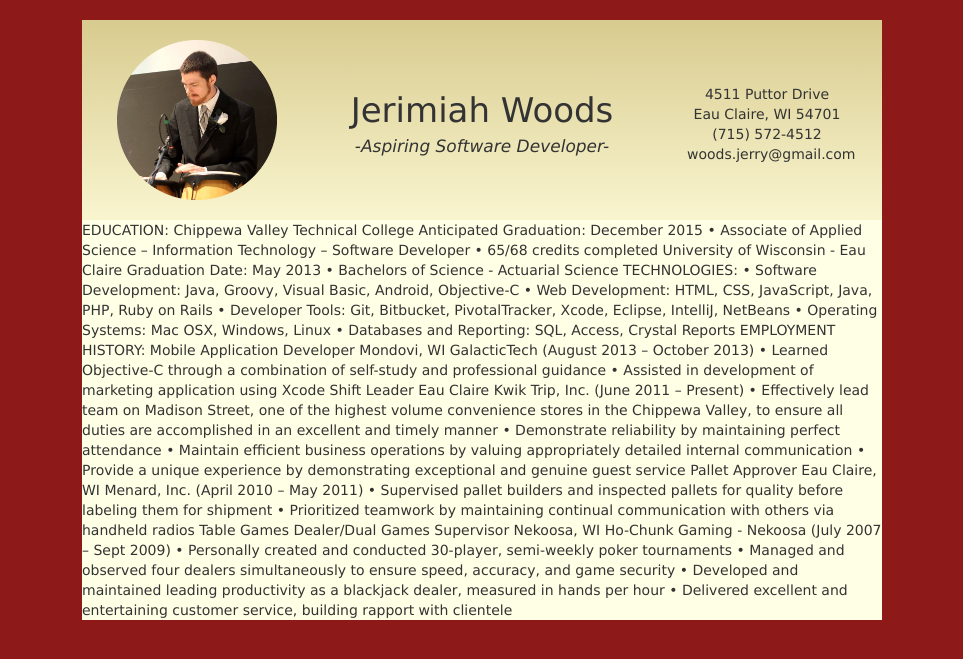
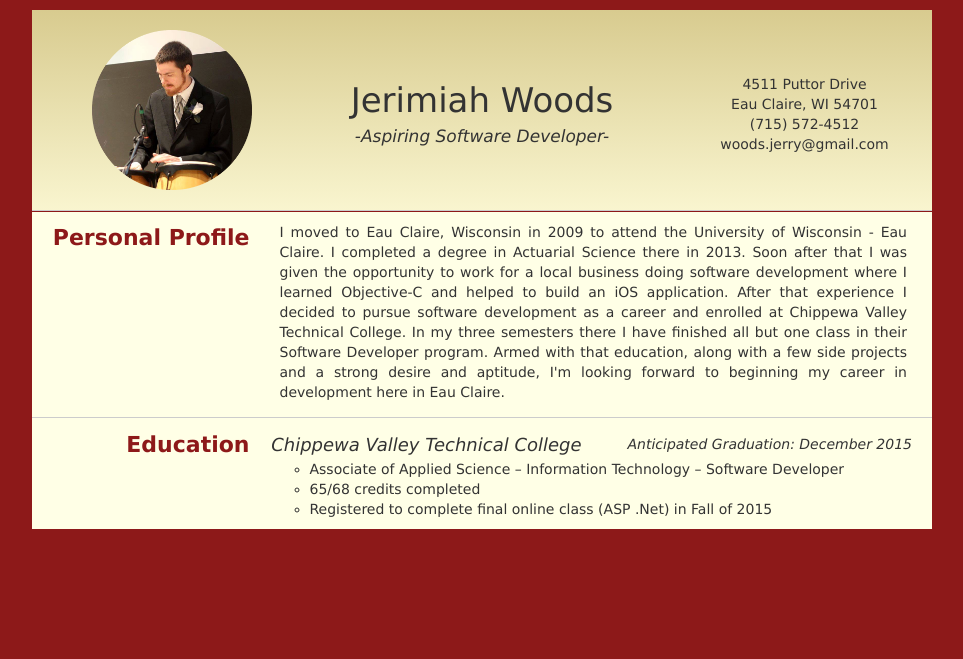
Before and after one commit to disciple520/jerimiahwoods.com, a PHP site: page / in a window 1280 px wide. Shown: the top 659 px of the page, without its empty margins (158-1121 px from the left). Run offline with PHP 8.4, Linux system fonts and the light colour scheme; some libraries are stand-ins or nearby versions.

Commit message:
Add beginning of content

```diff
--- a/css/main.css
+++ b/css/main.css
@@ -107,10 +107,25 @@ body {
 }
 
 #content {
-  width: 85%;
   margin: 0 auto;
-  max-width: 800px;
+  width: 98%;
+  max-width: 900px;
   overflow: hidden;
+}
+
+.details {
+  padding-left: 15px;
+  padding-right: 15px;
+  padding-top: 10px;
+  font-size: 14px;
+}
+
+.details li {
+  clear: left;
+}
+
+.details ul {
+  list-style-type: circle;
 }
 
 #header {
@@ -124,8 +139,27 @@ body {
   filter: progid:DXImageTransform.Microsoft.gradient( startColorstr='#d8cb8f', endColorstr='#f9f5cf',GradientType=0 ); /* IE6-9 */
 
   padding: 20px;
-  margin-top: 20px;
+  margin-top: 10px;
   overflow: hidden;
+}
+
+.heading {
+  padding-left: 20px;
+  padding-top: 10px;
+  font-weight: bold;
+  font-size: 22px;
+  text-align: center;
+  color: #8D1919;
+}
+
+hr {
+ margin: 0;
+}
+.info {
+  padding-left: 5px;
+  padding-right: 5px;
+  padding-top: 5px;
+  margin-left: 0px;
 }
 
 #name {
@@ -139,15 +173,21 @@ body {
 
 #name span {
   font-style: italic;
-  font-size:17px;
+  font-size: 17px;
   text-align: center;
 }
 
+#personal-profile {
+  padding-left: 30px;
+  padding-right: 30px;
+  padding-top: 5px;
+  text-align: justify;
+}
 #pic {
   display: inline-block;
 }
 
-#profile_picture {
+#profile-picture {
   text-align: right;
 }
 
@@ -156,10 +196,55 @@ body {
   clear: both;
 }
 
+.subheading, .sub-subheading {
+  font-style: italic;
+  text-align: center;
+}
+.subheading {
+  font-size: 18px;
+}
+.sub-subheading {
+  font-size: 12px;
+}
+
+@media(min-width:992px){
+
+  .details {
+    padding-top: 35px;
+  }
+
+  .heading {
+    padding-right: 0px;
+    text-align: right;
+  }
+
+  #personal-profile {
+    padding-top: 10px;
+    padding-bottom: 5px;
+    padding-right: 40px;
+  }
+
+  .subheading {
+    padding-top: 8px;
+  }
+  .sub-subheading {
+    padding-top: 10px;
+    padding-right: 30px;
+    text-align: right;
+    font-size: 14px;
+  }
+
+}
+
+/* These two media queries were from designing desktop-first */
 @media(max-width:992px){
 
-  #profile_picture {
+  #profile-picture {
     text-align: center;
+  }
+
+  #contact {
+    margin-top: 20px;
   }
 
   #content {
@@ -170,12 +255,14 @@ body {
     margin-top: 35px;
   }
 
-  #contact {
-    margin-top: 20px;
-  }
 }
 
-@media(max-width:400px){
+@media(max-width:580px){
+
+  #header {
+    margin-top: 4px;
+}
+@media(max-width:350px){
 
   #contact {
     font-size: 14px;
@@ -183,7 +270,7 @@ body {
   }
 
   #content {
-    width: 95%;
+    width: 100%;
   }
 
   #header {
@@ -205,6 +292,7 @@ body {
     height: 160px;
     width: 160px;
   }
+
 
 }
 
--- a/index.html
+++ b/index.html
@@ -23,7 +23,7 @@
         <!-- Add your site or application content here -->
         <div id="content">
           <div id="header">
-            <div class="col-md-3" id="profile_picture">
+            <div class="col-md-3" id="profile-picture">
               <img id="pic" src="img/profile_pic.png" alt="Profile Picture" height="160px" width="160px">
             </div> <!-- end of profile_picture div -->
             <div class="col-md-6" id="name">
@@ -33,47 +33,39 @@
               4511 Puttor Drive<br>Eau Claire, WI 54701<br>(715) 572-4512<br>woods.jerry@gmail.com
             </div> <!-- end of contact div -->
           </div> <!-- end of header div -->
+          <hr>
           <div id="resume">
-            EDUCATION:
-            Chippewa Valley Technical College                                              Anticipated Graduation: December 2015
-            •	Associate of Applied Science – Information Technology – Software Developer
-            •	65/68 credits completed
-
-            University of Wisconsin - Eau Claire                                                                 Graduation Date: May 2013
-            •	Bachelors of Science - Actuarial Science
-
-            TECHNOLOGIES:
-            •	Software Development: Java, Groovy, Visual Basic, Android, Objective-C
-            •	Web Development: HTML, CSS, JavaScript, Java, PHP, Ruby on Rails
-            •	Developer Tools: Git, Bitbucket, PivotalTracker, Xcode, Eclipse, IntelliJ, NetBeans
-            •	Operating Systems: Mac OSX, Windows, Linux
-            •	Databases and Reporting: SQL, Access, Crystal Reports
-
-            EMPLOYMENT HISTORY:
-            Mobile Application Developer                                                                                                    Mondovi, WI
-            GalacticTech 							                (August 2013 – October 2013)
-            •	Learned Objective-C through a combination of self-study and professional guidance
-            •	Assisted in development of marketing application using Xcode
-
-            Shift Leader								                                  Eau Claire
-            Kwik Trip, Inc.                                                                                                              (June 2011 – Present)
-            •	Effectively lead team on Madison Street, one of the highest volume convenience stores in the Chippewa Valley, to ensure all duties are accomplished in an excellent and timely manner
-            •	Demonstrate reliability by maintaining perfect attendance
-            •	Maintain efficient business operations by valuing appropriately detailed internal communication
-            •	Provide a unique experience by demonstrating exceptional and genuine guest service
-
-            Pallet Approver                                                                                                                        Eau Claire, WI
-            Menard, Inc.                                                                                                             (April 2010 – May 2011)
-            •	Supervised pallet builders and inspected pallets for quality before labeling them for shipment
-            •	Prioritized teamwork by maintaining continual communication with others via handheld radios
-
-            Table Games Dealer/Dual Games Supervisor                                                                            Nekoosa, WI
-            Ho-Chunk Gaming - Nekoosa                                                                                   (July 2007 – Sept 2009)
-            •	Personally created and conducted 30-player, semi-weekly poker tournaments
-            •	Managed and observed four dealers simultaneously to ensure speed, accuracy, and game security
-            •	Developed and maintained leading productivity as a blackjack dealer, measured in hands per hour
-            •	Delivered excellent and entertaining customer service, building rapport with clientele
-
+            <div class="row">
+              <div class="col-md-3 heading">
+                Personal Profile
+              </div> <!-- end of heading div -->
+              <div class="col-md-9" id="personal-profile">
+                <p>I moved to Eau Claire, Wisconsin in 2009 to attend the University of Wisconsin - Eau Claire. I completed a degree in Actuarial Science there in 2013. Soon after that I was given the opportunity to work for a local business doing software development where I learned Objective-C and helped to build an iOS application. After that experience I decided to pursue software development as a career and enrolled at Chippewa Valley Technical College. In my three semesters there I have finished all but one class in their Software Developer program. Armed with that education, along with a few side projects and a strong desire and aptitude, I'm looking forward to beginning my career in development here in Eau Claire.
+              </div> <!-- end of info div -->
+            </div> <!-- end of row div -->
+            <hr>
+            <div class="row">
+              <div class="col-md-3 heading">
+                Education
+              </div> <!-- end of heading div -->
+              <div class="col-md-9 info">
+                <div class"row">
+                  <div class="col-md-6 subheading">
+                    Chippewa Valley Technical College
+                  </div>
+                  <div class="col-md-6 sub-subheading">
+                    Anticipated Graduation: December 2015
+                  </div>
+                </div> <!-- end of row div -->
+                <div class="details">
+                  <ul>
+                    <li>Associate of Applied Science – Information Technology – Software Developer</li>
+                    <li>65/68 credits completed</li>
+                    <li>Registered to complete final online class (ASP .Net) in Fall of 2015
+                  </ul>
+                </div> <!-- end of details div -->
+              </div> <!-- end of info div -->
+            </div> <!-- end of row div -->
           </div> <!-- end of resume div -->
         </div> <!-- end of content div -->
 
```
